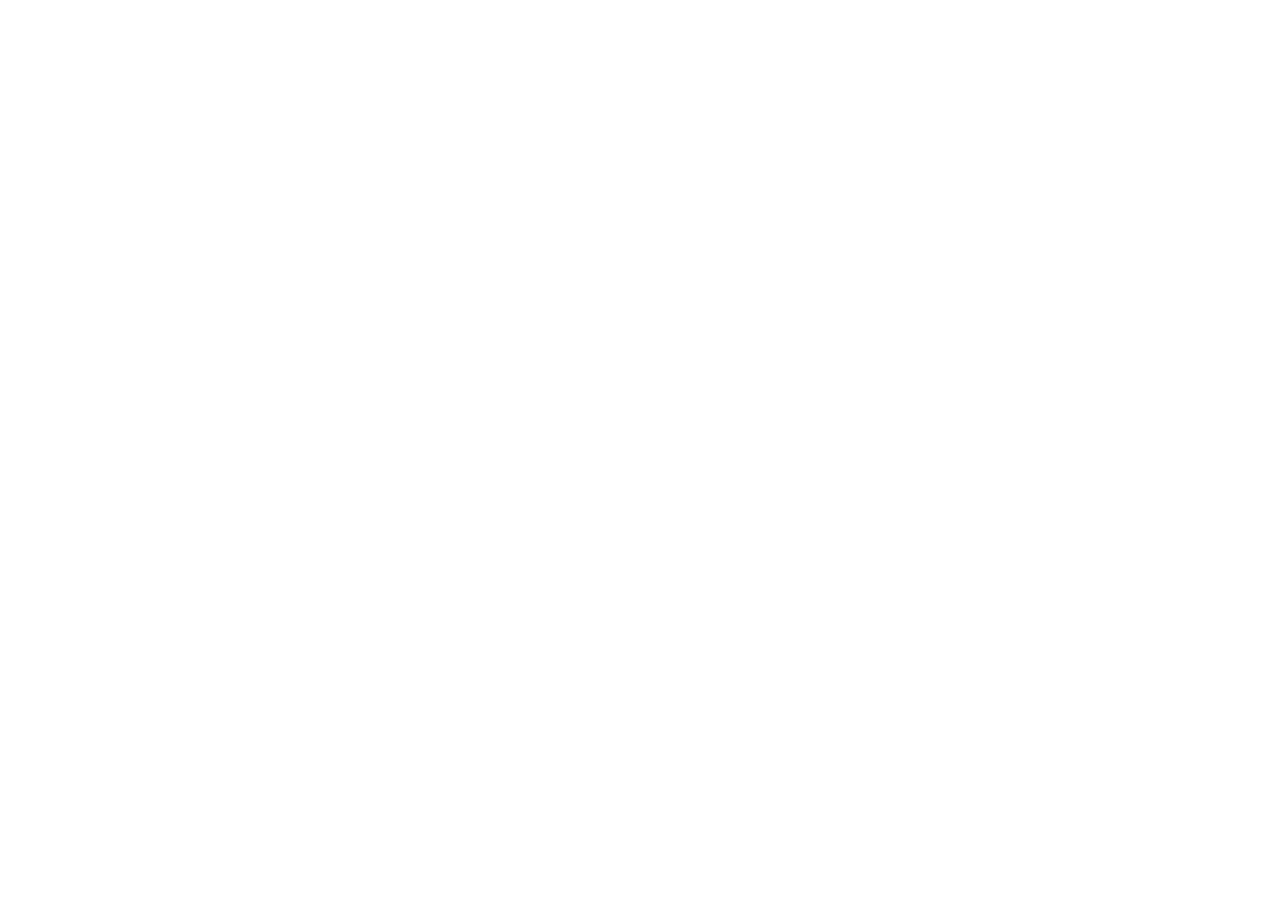
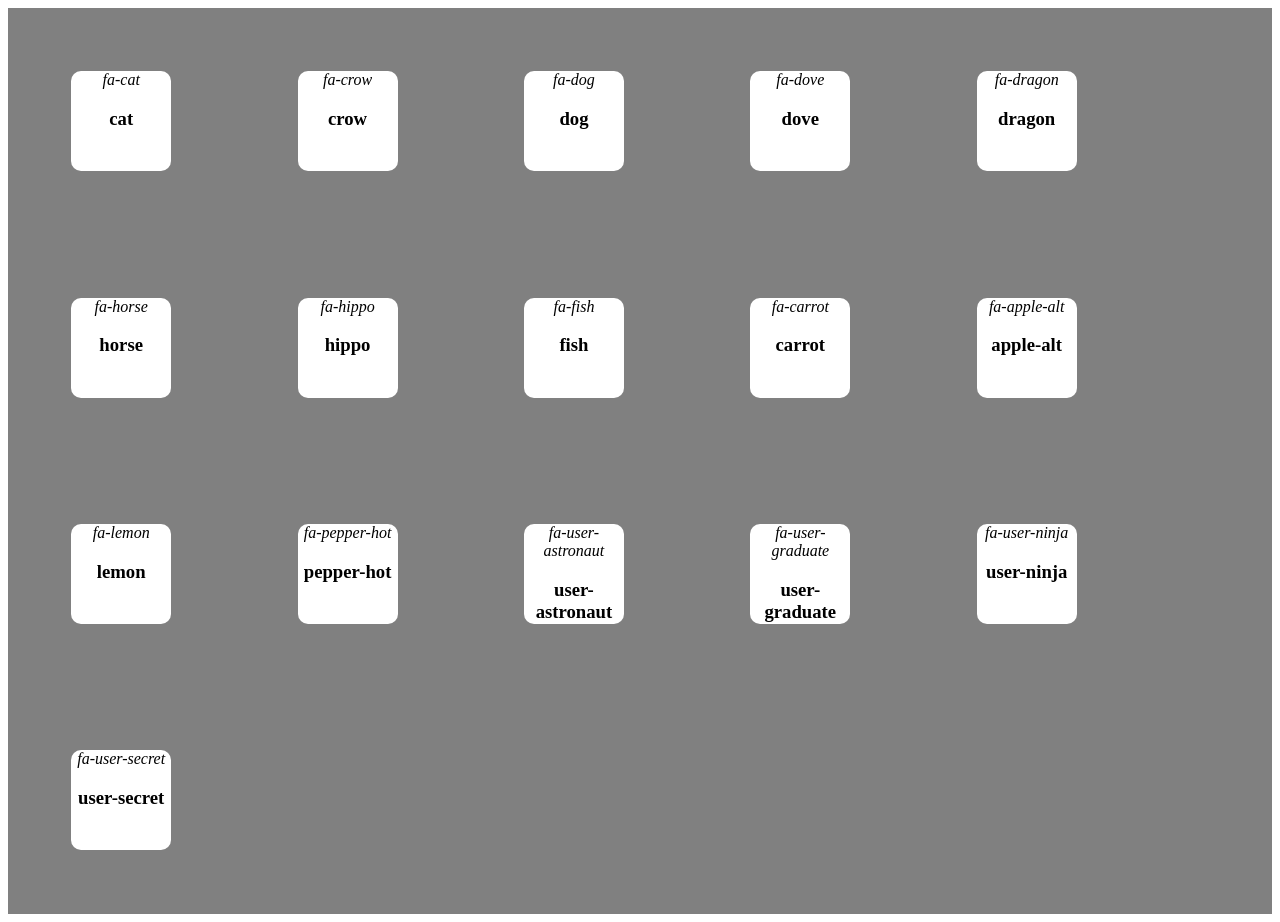
Before and after one commit to michelecamera1995/JAVASCRIPT-esercizio-icone, a plain HTML site: page index.html in a window 1280 px wide. Before the commit the page ends 800 px from the top, so only its background shows below. Drawn offline with Linux system fonts and the light colour scheme.

Commit message:
creation icon box

```diff
--- a/css/style.css
+++ b/css/style.css
@@ -0,0 +1,16 @@
+
+
+#container {
+    display: flex;
+    flex-wrap: wrap;
+    background-color: grey;
+}
+
+.iconbox{
+    text-align: center;
+    margin: 5%;
+    background-color: white;
+    width: 100px;
+    height: 100px;
+    border-radius: 10%;
+}
--- a/index.html
+++ b/index.html
@@ -17,6 +17,8 @@
 </head>
 
 <body>
+    <div id="container">
+    </div>
 </body>
 
 </html>
--- a/javascript/data.js
+++ b/javascript/data.js
@@ -1,4 +1,6 @@
-[
+
+
+const listaicone = [
 	{
 		name: 'cat',
 		prefix: 'fa-',
--- a/javascript/script.js
+++ b/javascript/script.js
@@ -1 +1,39 @@
 console.log("js-ok")
+
+//Partendo dalla struttura dati fornita, visualizzare in pagina un box per ogni icona, in cui è presente il nome dell'icona e l'icona stessa.
+
+// 1 - recupero l'elemento html dalla pagina
+const iconContainer = document.getElementById('container');
+
+// 2 - creo i div nella pagina con la funzione
+createIconBox(listaicone);
+
+// funzioni per creare i box delle icone
+function createIconBox(iconslist) {
+    for (let i = 0; i < iconslist.length; i++) {
+        const card = createCard(iconslist[i]);
+        iconContainer.appendChild(card);
+    }
+}
+
+function createCard(iconslist) {
+    const iconBox = document.createElement('div');
+    iconBox.className = "iconbox";
+    iconBox.innerHTML = `
+              <div class="card-image">
+                <i>${iconslist.prefix}${iconslist.name}</i>
+                <span><h3>${iconslist.name}</h3></span>
+              </div>
+      `;
+    return iconBox;
+}
+
+
+
+
+
+//------------------------------------------------------------------------//
+
+//Ciascuna icona ha una proprietà "color": utilizzare questa proprietà per visualizzare le icone del colore corrispondente.
+
+const teamContainer = document.querySelector('.iconbox');
```
